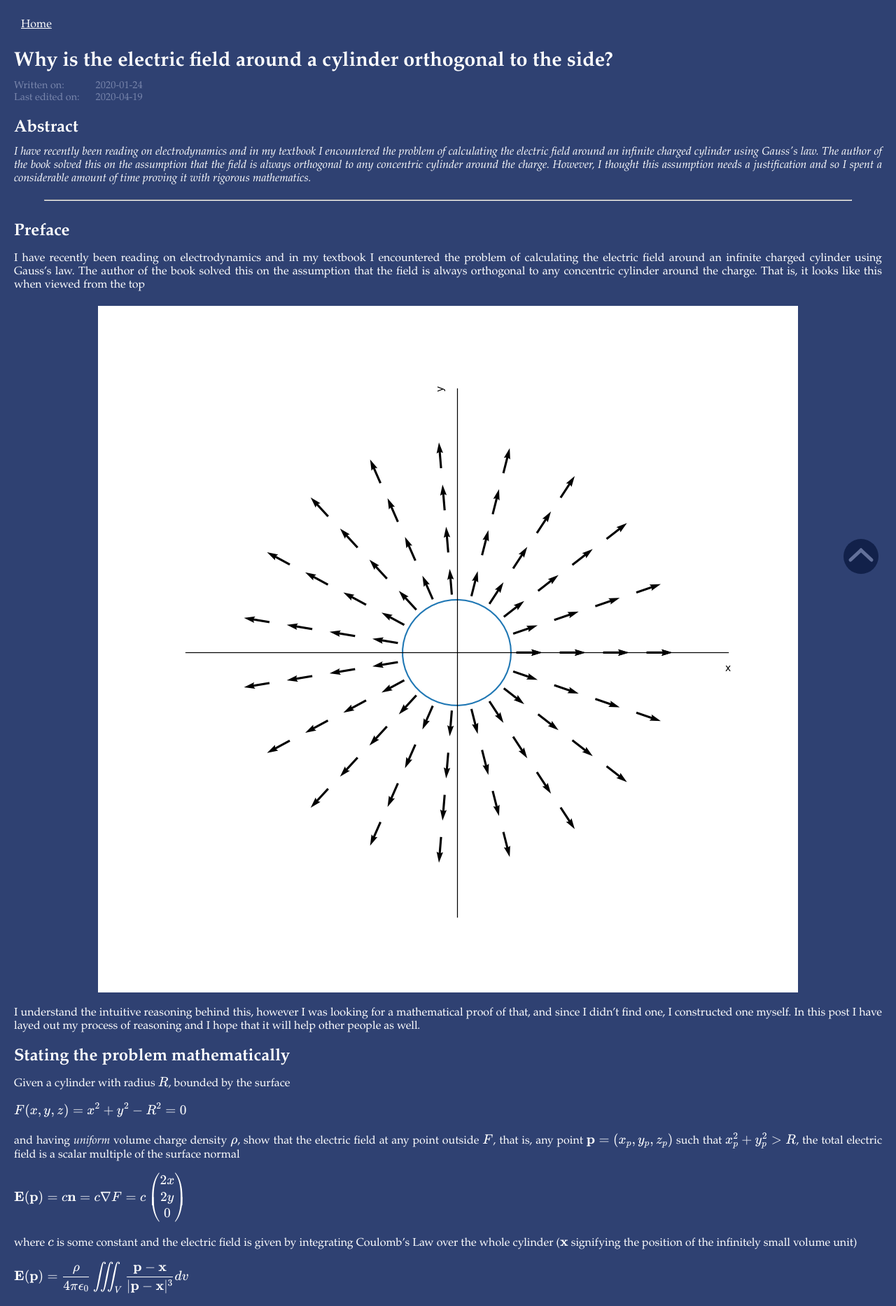
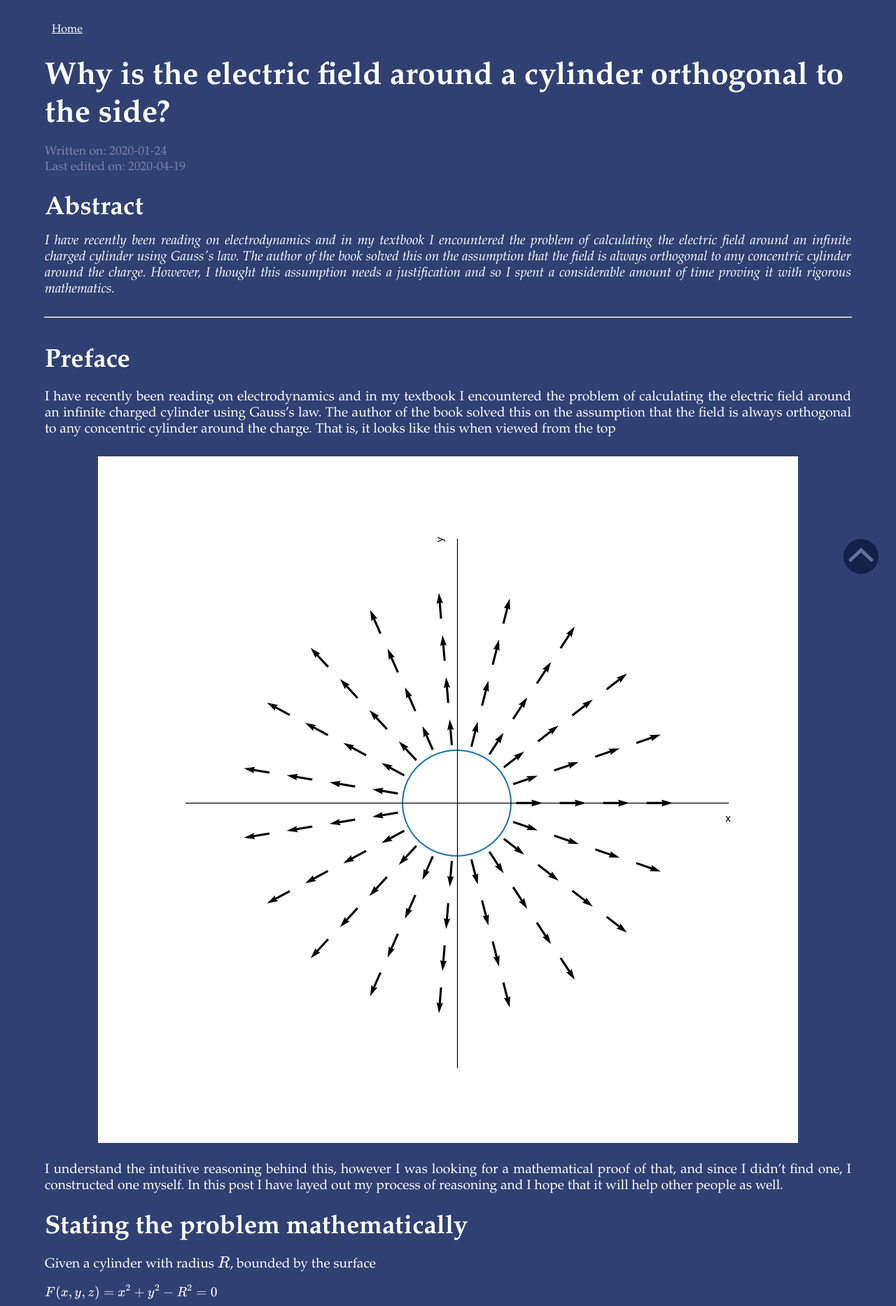
Before and after one commit to Stealthmate/stealthmate.github.io-dev, a Jekyll site: the page built from _posts/2020-01-24-a-mathematical-proof-electric-field-cylinder.md, in a window 1280 px wide. Shown: the top 1866 px of the page at 70% size. Built offline with Jekyll 4.4.1, drawn with Linux system fonts in a browser that asks for light colours; a script that is not in the unit is left out; comment, search, counter and statistics services are not loaded.

Commit message:
Fix styling

```diff
--- a/_sass/_common.scss
+++ b/_sass/_common.scss
@@ -17,7 +17,7 @@ html, body {
 body {
   display: flex;
   flex-direction: column;
-  // align-items: center;
+  align-items: center;
   min-height: 100vh;
 }
 
@@ -26,6 +26,7 @@ main {
   flex-direction: column;
   align-items: flex-start;
   justify-content: flex-start;
+  width: calc(100% - 2*#{$post-side-margin});
 }
 
 header, hr, main {
--- a/_sass/_math.scss
+++ b/_sass/_math.scss
@@ -1,9 +1,3 @@
-.kdmath {
-  width: 95%;
-  align-self: center;
-  overflow-x: auto;
-}
-
 .qed {
   font-family: Garamond, Baskerville, "Baskerville Old Face", "Hoefler Text", "Times New Roman", serif;
   font-size: 1rem;
--- a/_sass/_post.scss
+++ b/_sass/_post.scss
@@ -1,37 +1,11 @@
 @import 'theme_common';
-
-h1, h2 {
-  margin-top: $post-text-margin-wide;
-  margin-bottom: $post-text-margin-narrow;
-}
-
-h1 {
-  font-size: $font-size-title;
-}
-
-h2 {
-  font-size: $font-size-heading;
-}
-
-
-header .abstract, article p {
-  font-size: $font-size-content;
-}
-
-article img, article .kdmath {
-  margin: $post-text-margin-wide auto;
-}
-
-
-
+@import 'post_small';
+@import 'post_medium';
+@import 'post_large';
 
 p {
   text-align: justify;
   margin: 0;
-}
-
-header, main {
-  margin: 20px 20px 10px 20px;
 }
 
 article > h2:first-child {
@@ -40,14 +14,9 @@ article > h2:first-child {
 
 header {
   .post-date {
-    font-size: $font-size-small;
-      color: $color-text-faded;
+    color: $color-text-faded;
     label {
       display: inline-block;
-      width: 110px;
-    }
-    time {
-      margin-left: 3px;
     }
   }
 
@@ -59,7 +28,6 @@ header {
 hr {
   margin: $post-text-margin-narrow $post-side-margin;
   width: 90%;
-  align-self: center;
 }
 
 article {
@@ -74,7 +42,18 @@ article {
   }
 
   img {
-    max-width: 100%;
     display: block;
   }
+
+  img.small {
+    width: 40%;
+  }
+
+  .kdmath {
+    display: block;
+    width: 95%;
+    align-self: center;
+    overflow-x: auto;
+  }
+
 }
--- /dev/null
+++ b/_sass/_post_large.scss
@@ -0,0 +1,8 @@
+@media screen and (min-width: 1400px) {
+  $font-size-title: 4rem;
+  $font-size-heading: 3rem;
+  $font-size-content: 1.4rem;
+  $font-size-small: 1.3rem;
+
+  @import 'post_small';
+}
--- /dev/null
+++ b/_sass/_post_medium.scss
@@ -0,0 +1,9 @@
+@media screen and (min-width: 501px) {
+  $font-size-title: 2.8rem;
+  $font-size-heading: 2.3rem;
+  $font-size-content: 1.2rem;
+  $font-size-small: 1.1rem;
+  $global-content-max-width: 1400px;
+
+  @import 'post_small';
+}
--- /dev/null
+++ b/_sass/_post_small.scss
@@ -0,0 +1,28 @@
+h1, h2 {
+  margin-top: $post-text-margin-wide;
+  margin-bottom: $post-text-margin-narrow;
+}
+
+h1 {
+  font-size: $font-size-title;
+}
+
+h2 {
+  font-size: $font-size-heading;
+}
+
+header .abstract, article p, .kdmath {
+  font-size: $font-size-content;
+}
+
+header .post-date {
+  font-size: $font-size-small;
+}
+
+article img, article .kdmath {
+  margin: $post-text-margin-wide auto;
+}
+
+header, main {
+  margin: $post-text-margin-wide $post-side-margin $post-text-margin-narrow $post-side-margin ;
+}
--- a/_sass/_theme_common.scss
+++ b/_sass/_theme_common.scss
@@ -2,7 +2,7 @@ $font-size-title: 1.8rem;
 $font-size-heading: 1.5rem;
 $font-size-content: 1rem;
 $font-size-small: .9rem;
-$post-side-margin: 20px;
-$post-text-margin-wide: 20px;
-$post-text-margin-narrow: 10px;
+$post-side-margin: 5vw;
+$post-text-margin-wide: 3vh;
+$post-text-margin-narrow: 1.5vh;
 $global-content-max-width: 1400px;
```
